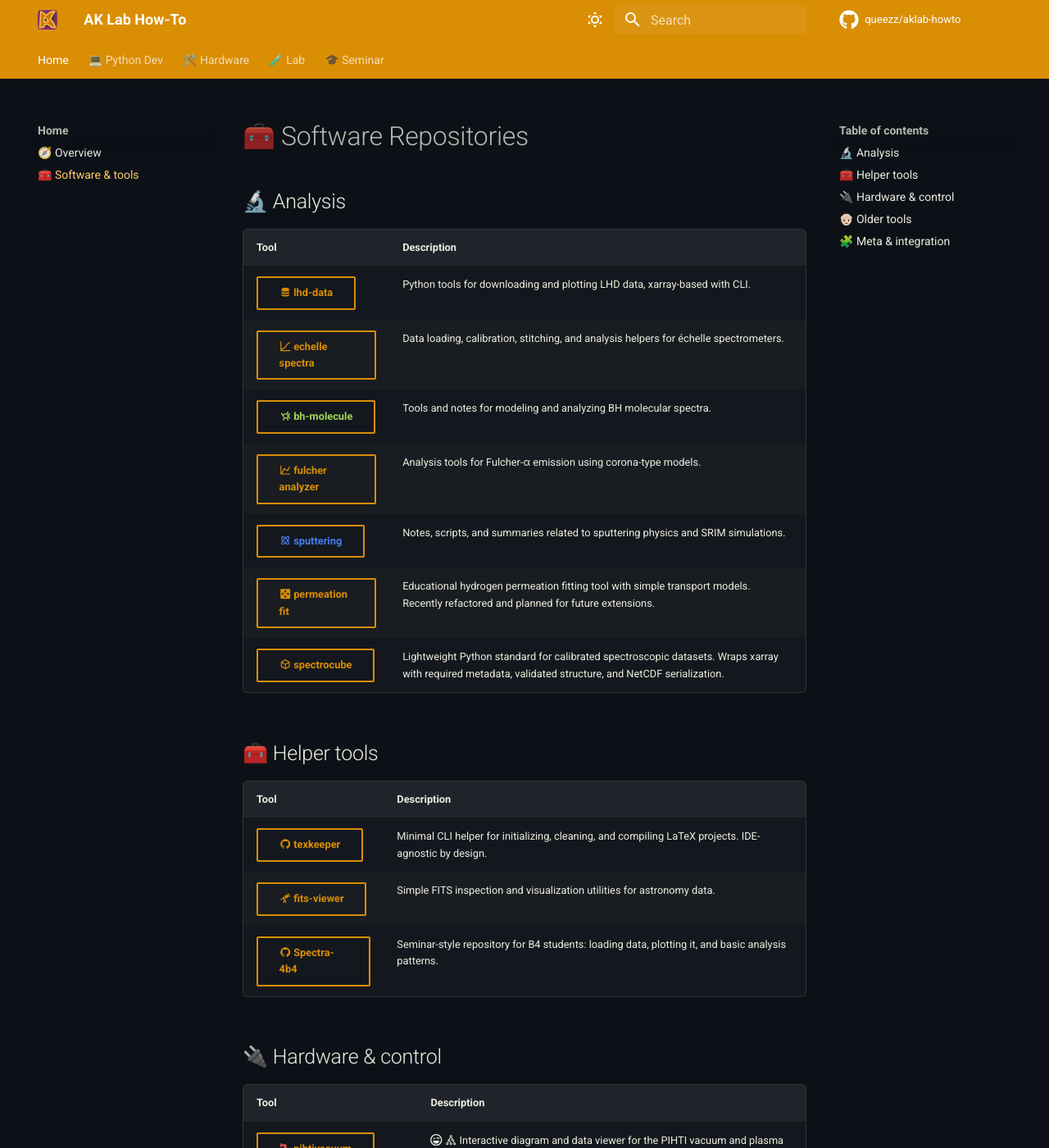
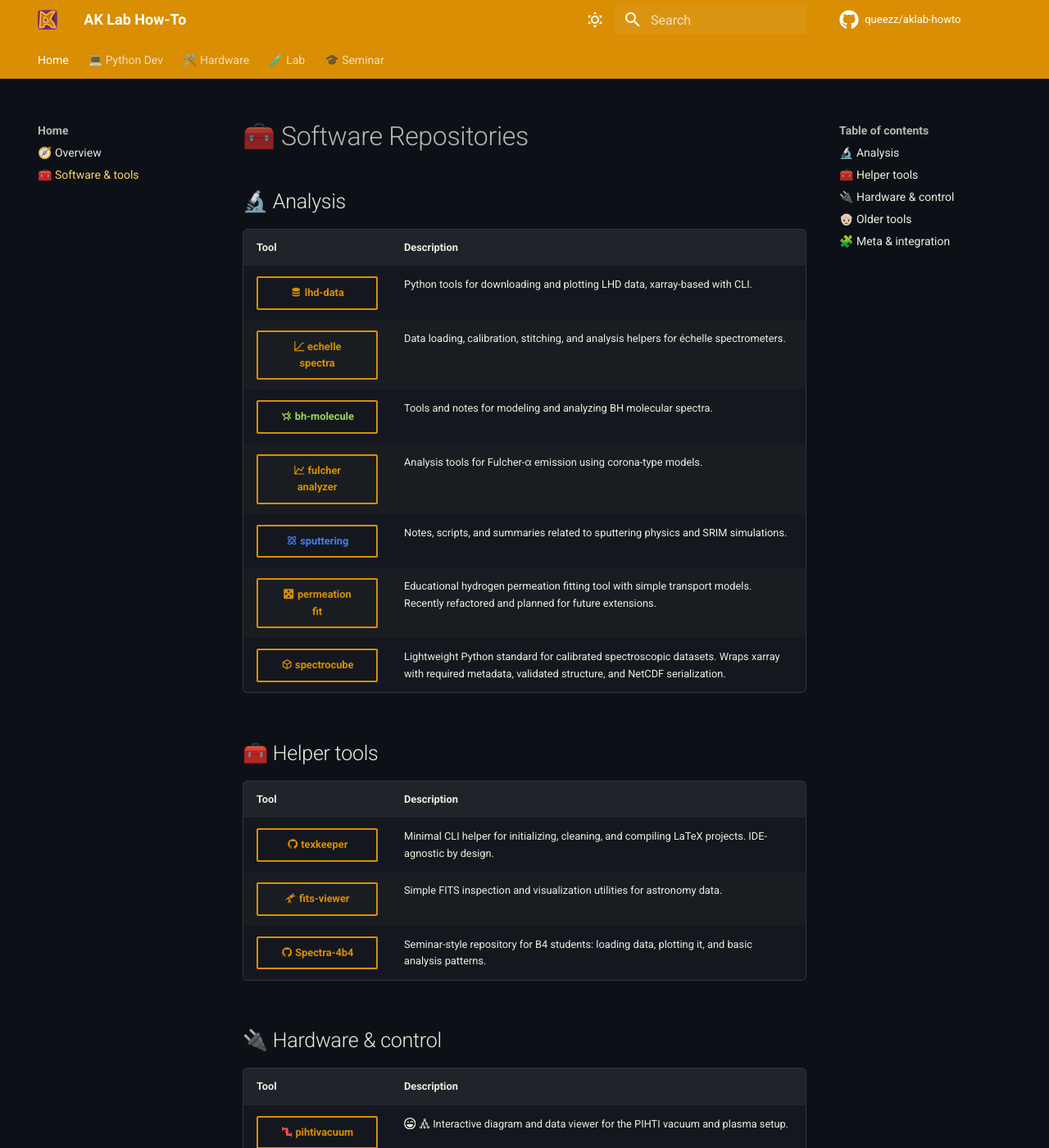
Before and after one commit to queezz/aklab-howto, an MkDocs documentation site: the page built from docs/other-tools.md, in a window 1280 px wide and 1400 px high. Shown: the whole window at 82% size. Built offline with MkDocs 1.6.1 and Material for MkDocs 9.7.7, drawn with Linux system fonts in a browser that asks for light colours; comment, search, counter and statistics services are not loaded.

Commit message:
fix link buttons in software tables

```diff
--- a/docs/styles/extra.css
+++ b/docs/styles/extra.css
@@ -1,3 +1,13 @@
+/* Tool tables: uniform button width in first column */
+.md-typeset table td:first-child:has(.md-button) {
+    width: 9rem;
+}
+.md-typeset table td:first-child .md-button {
+    display: block;
+    text-align: center;
+    box-sizing: border-box;
+}
+
 .red { color: #ff5252; }
 .green { color: #69f0ae; }
 .gray { color: #9e9e9e; }
```
